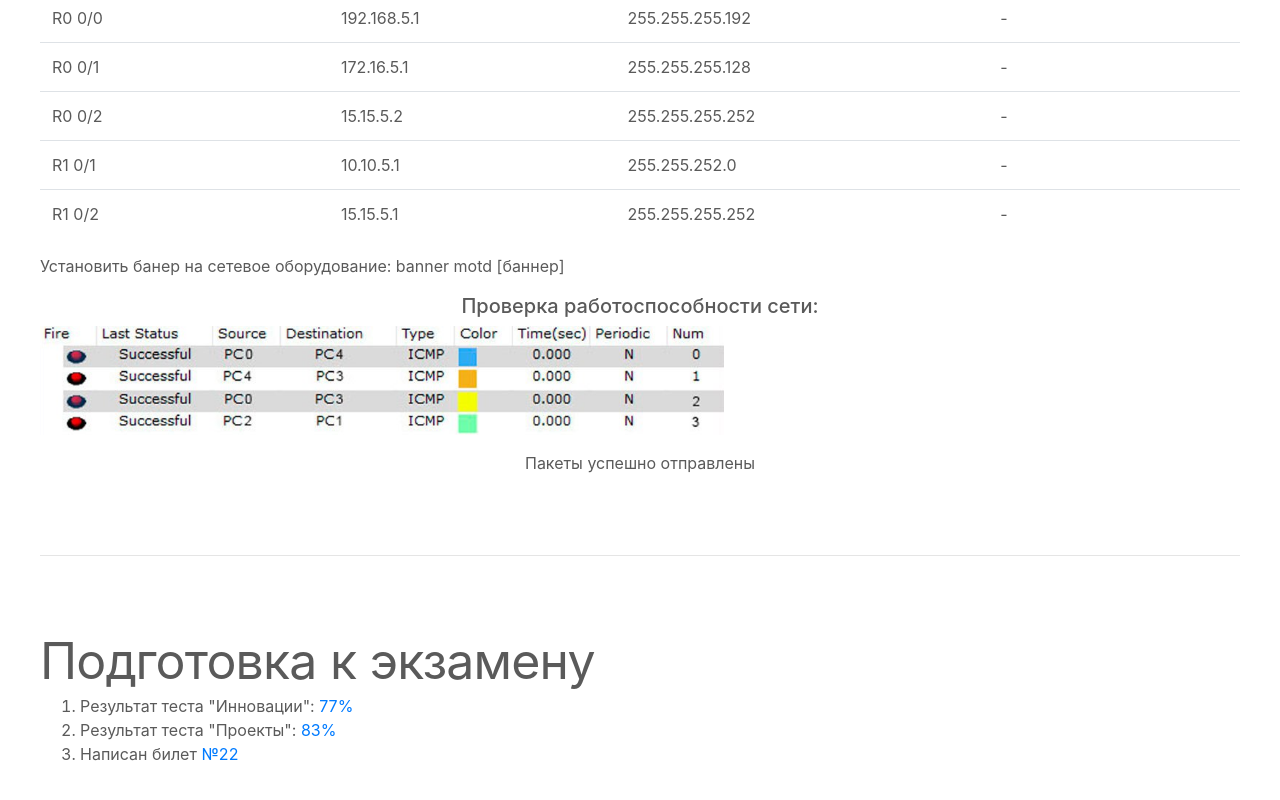
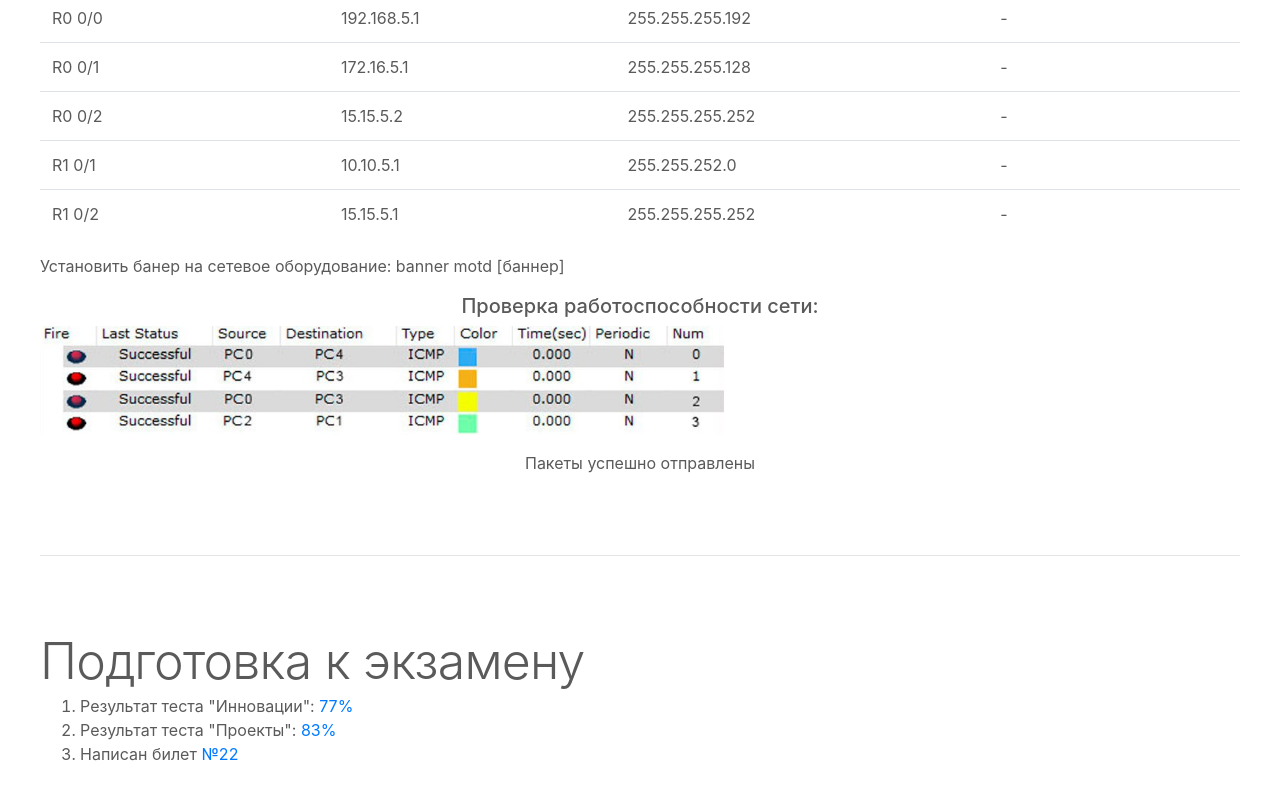
Before and after one commit to vyachsed/vyachsed.github.io, a plain HTML site: page index.html in a window 1280 px wide. Shown: the part 6380-7180 px from the top of the page. Drawn offline with nearby package versions, Linux system fonts and the light colour scheme.

Commit message:
Update index.html

```diff
--- a/index.html
+++ b/index.html
@@ -310,7 +310,7 @@
         <hr class="featurette-divider">
 
 
-            <h2 class="featurette-heading">Подготовка к экзамену</h2>
+            <h3 class="featurette-heading">Подготовка к экзамену</h3>
 			<div>
 				<ol>
 					<li>
```
